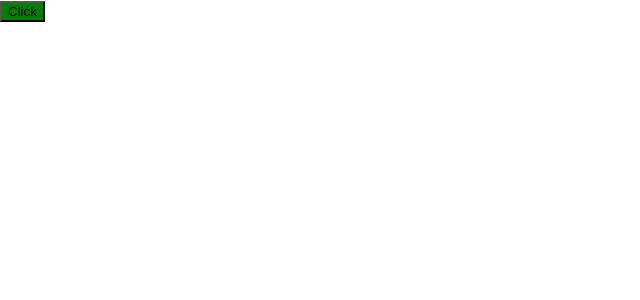
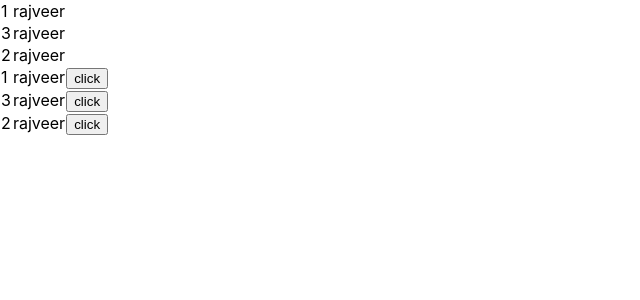
Before and after one commit to pinakam/jainit-react, a React (Create React App) app: page / in a window 1280 px wide. Shown: the top 300 px of the page, without its empty margins (0-640 px from the left). Built offline with nearby package versions, Linux system fonts and the light colour scheme.

Commit message:
Array-Methord

```diff
--- a/src/App.jsx
+++ b/src/App.jsx
@@ -1,13 +1,15 @@
 import logo from './logo.svg';
 import './App.css';
 import ToggleButton from './ToggleButtons';
+import Map from './Map';
 function App() {
   return (
     <>
       <div className="container">
         <div className="row">
           <div className="col-12">
-            <ToggleButton />
+            {/* <ToggleButton /> */}
+            <Map />
           </div>
         </div>
       </div>
--- /dev/null
+++ b/src/Map.jsx
@@ -0,0 +1,56 @@
+import React from 'react'
+const MapMethort = [
+    {
+        id: 1,
+        name: "rajveer"
+    },
+    {
+        id: 3,
+        name: "rajveer"
+    }, {
+        id: 2,
+        name: "rajveer"
+    }
+]
+
+const Map = () => {
+    const handelclick = (ids) => {
+        const handelDelete = MapMethort.filter((id) => {
+            console.log(id);
+            return id !== ids
+        })
+        console.log(handelDelete);
+    }
+    return (
+        <>
+            {
+                MapMethort.map((event) => (
+                    <>
+                        <tr>
+                            <td>{event.id}</td>
+                            <td>{event.name}</td>
+                        </tr>
+                    </>
+                ))
+            }
+            {
+                MapMethort.map((event) => {
+                    return (
+                        <>
+                            <tr>
+
+                                <td>{event.id}</td>
+                                <td>{event.name}</td>
+                                <button onClick={() => handelclick(event.id)}>click</button>
+                            </tr>
+
+                        </>
+                    )
+                })
+            }
+
+        </>
+    )
+}
+
+export default Map
--- a/src/ToggleButtons.jsx
+++ b/src/ToggleButtons.jsx
@@ -16,7 +16,7 @@
                 }
                 onClick={handleClick}
             >
-                Click
+                {isToggleColor ? "pink" : "green"}
             </button>
         </div>
     )
```
